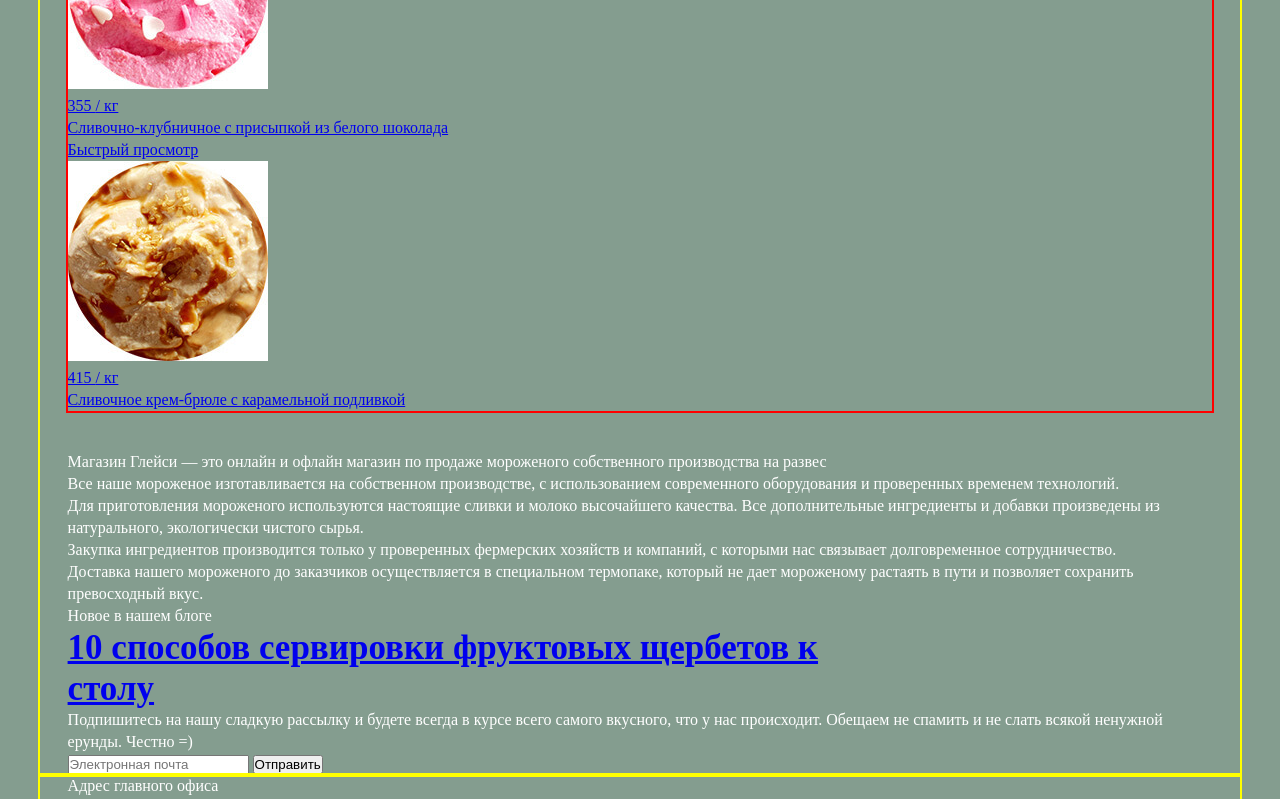
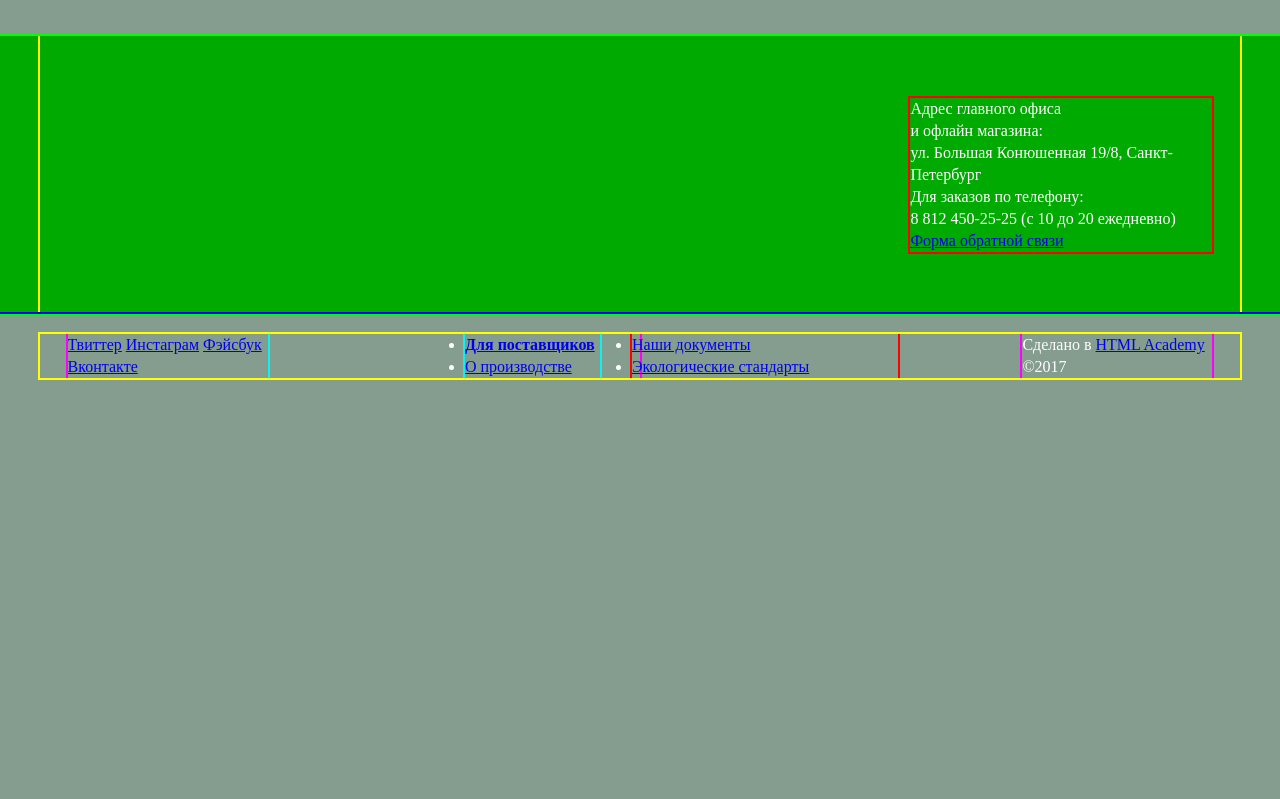
Before and after one commit to brecitina/285131-gllacy, a plain HTML site: page index.html in a window 1280 px wide. Shown: the part 960-1759 px from the top of the page. After the commit the page ends 1358 px from the top, so only its background shows below. Drawn offline with Linux system fonts and the light colour scheme.

Commit message:
add gred for index

```diff
--- a/css/style.css
+++ b/css/style.css
@@ -20,11 +20,6 @@ h3 {
 h2 {
   font-size: 60px;
   line-height: 60px;
-}
-
-/*Скрою слайдер, т.к. пока непонятно, как его писать*/
-.promo {
-  display: none;
 }
 
 .wrapper {
@@ -66,27 +61,137 @@ h2 {
   outline: 2px solid #ff0000;
 }
 
-.specials {
-  margin-bottom: 40px;
+/*Скрою слайдер, т.к. пока непонятно, как его писать*/
+.promo {
+  display: none;
+}
+
+.specials,
+.popular,
+.features,
+.communication-items {
+  margin-bottom: 40px; /*для .communication выпадет за родительский контейнер wrapper*/
   outline: 2px solid #ff0000;
 }
 
-.spasial-item {
+.spasial-item,
+.features-column,
+.communication {
   float: left;
   width: 48.85%;
   margin-right: 2.3%;
   outline: 2px solid #ff00ff;
 }
 
-.spasial-item:last-child {
+.popular-item {
+  float: left;
+  width: 23.275%;
+  margin-right: 2.3%;
+  outline: 2px solid #ff00ff;
+}
+
+.spasial-item:last-child,
+.popular-item:last-child,
+.features-column:last-child,
+.communication:last-child {
   margin-right: 0;
 }
 
-.popular {
-  outline: 2px solid #ff0000;
-  margin-bottom: 40px;
+.map-contacts {
+  background-color: #00aa00;
+  outline: 2px solid #00ff00;
 }
 
-.popular-item {
+.contacts {
+  float: right;
+  width: 302px;
+  margin-top: 62px;
+  margin-bottom: 62px;
+  outline: 2px solid #ff0000;
+}
 
+.main-footer {
+  padding: 20px 0;
+  outline: 2px solid #0000ff;
 }
+
+.column-left {
+  box-sizing: border-box;
+  float: left;
+  width: 50%;
+  padding-right: 40px;
+  outline: 2px solid #ff00ff;
+}
+
+.social-footer {
+  float: left;
+  width: 200px;
+  outline: 2px solid #0ff0f0;
+}
+
+.column-1 {
+  float: right;
+  width: 135px;
+  outline: 2px solid #0ff0f0;
+}
+
+.column-2 {
+  box-sizing: border-box;
+  float: left;
+  width: 23.275%;
+  margin-left: -8px;
+  outline: 2px solid #ff0000;
+}
+
+.copiright-footer {
+  float: right;
+  width: 190px;
+  outline: 2px solid #ff00ff;
+}
+
+.breadcrumbs {
+  margin-top: -16px;
+  margin-bottom: 7px;
+  outline: 2px solid #00ff00;
+}
+
+.filters {
+  margin-top: 33px;
+  margin-bottom: 40px;
+  outline: 2px solid #ff0000;
+}
+
+.filters .sorting,
+.filters .price,
+.filters .fatness,
+.filters .toppings,
+.filters button[type="submit"] {
+  display: inline-block;
+  margin-right: 16px;
+  margin-bottom: 17px;
+  vertical-align: bottom;
+  outline: 2px solid #ff00ff;
+}
+
+.filters .sorting {
+  width: 194px;
+}
+
+.filters .price {
+  width: 218px;
+}
+
+.filters .fatness {
+  width: 416px;
+  margin-right: 0;
+}
+
+.filters .toppings {
+  width: 703px;
+  margin-bottom: 0;
+}
+
+.filters button[type="submit"] {
+  width: 145px;
+  margin-bottom: 0;
+}
--- a/index.html
+++ b/index.html
@@ -122,7 +122,7 @@
             </div>
           </div>
 
-          <div class="features">
+          <div class="features clearfix"> <!---Возможно реализовать как таблицу на ксс?-->
             <p>Магазин Глейси — это онлайн и офлайн магазин по продаже мороженого собственного производства на развес</p>
             <div class="features-column">
               <p class="ice-img">Все наше мороженое изготавливается на собственном производстве, с использованием современного оборудования и проверенных временем технологий.</p>
@@ -134,7 +134,7 @@
             </div>
           </div>
 
-          <div>
+          <div class="communication-items clearfix">
             <div class="communication reference">
               Новое в нашем блоге
               <h3 class="blog">
@@ -158,7 +158,7 @@
       <div class="map-contacts">
         <!---Реализацию карты посмотреть здесь http://sm-kommunalka.ru/-->
         <div class="wrapper">
-          <div class="container">
+          <div class="container clearfix">
             <div class="contacts">
               <p>Адрес главного офиса<br>
               и офлайн магазина:</p>
@@ -175,7 +175,8 @@
 
     <footer class="main-footer">
       <div class="wrapper">
-        <div class="container">
+        <div class="container clearfix">
+          <div class="column-left">
             <div class="social-footer">
               <a class="btn-social btn-social-tw" href="#">Твиттер</a>
               <a class="btn-social btn-social-inst" href="#">Инстаграм</a>
@@ -188,6 +189,8 @@
                 <li><a href="#">О производстве</a></li>
               </ul>
             </div>
+          </div>
+
           <div class="column-2 nav-footer">
             <ul>
               <li><a href="#">Наши документы</a></li>
```
Also changed, not shown: catalog.html (+11 -2 lines). Lines whose indentation alone changed are shown as unchanged.
